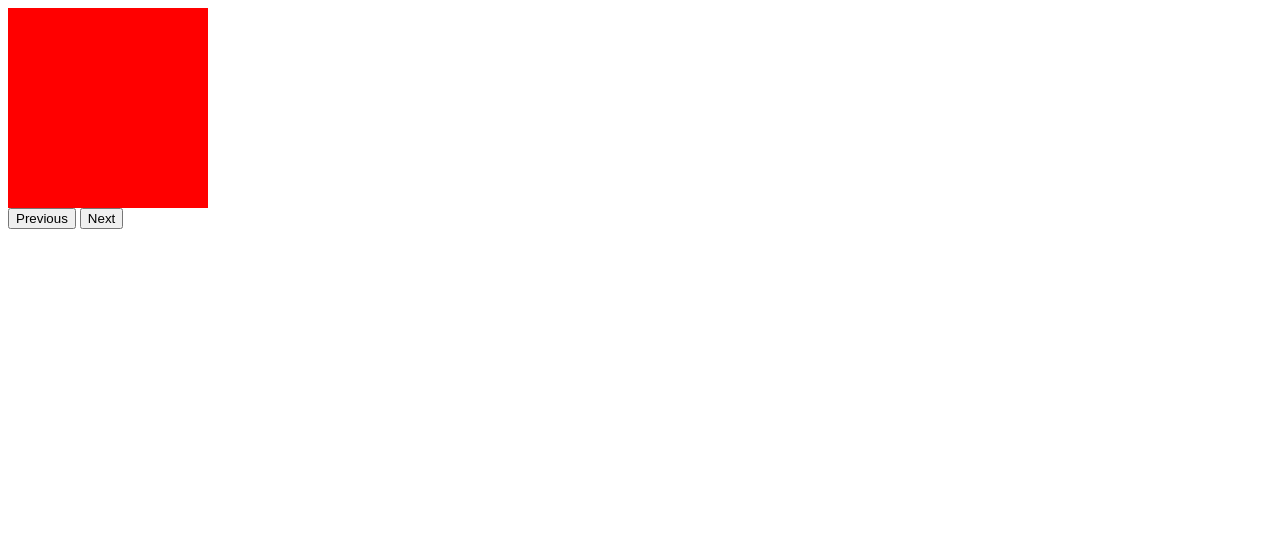
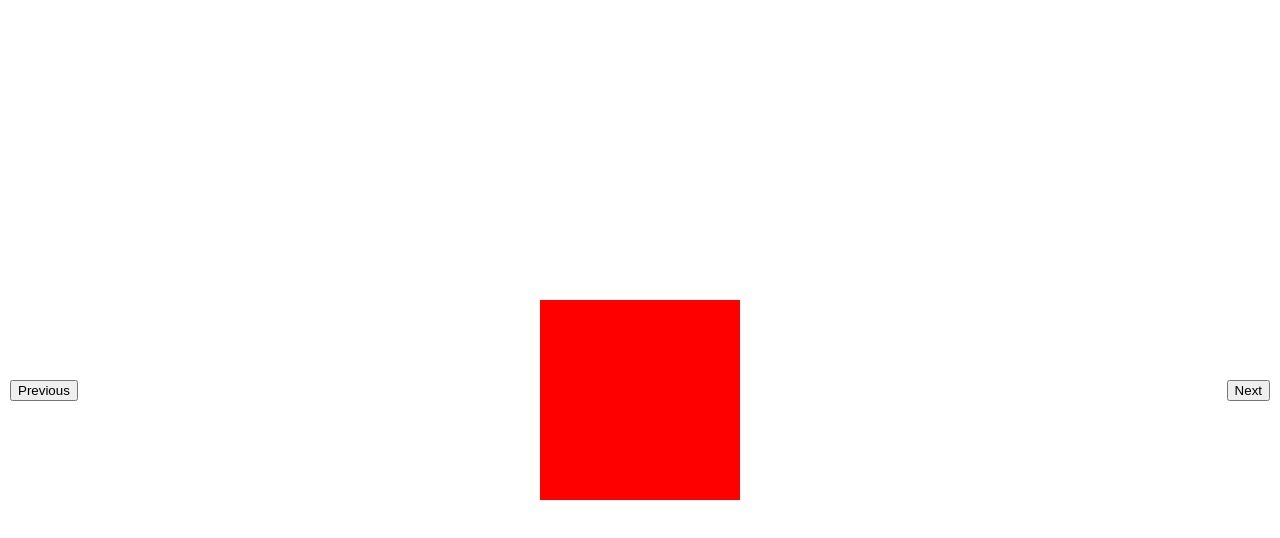
Before and after one commit to nwalker7727/ART101-DeadPlantMuseum, a plain HTML site: page index.html in a window 1280 px wide. Drawn offline with Linux system fonts and the light colour scheme.

Commit message:
Moved carousel to center of the page and moved buttons

```diff
--- a/css/style.css
+++ b/css/style.css
@@ -1,13 +1,22 @@
+body {
+    display: flex;
+    justify-content: center;
+    align-items: center;
+    height: 100vh;
+    margin: 0;
+}
+
 .carousel {
     display: flex;
     overflow: hidden;
     width: 200px;
     height: 200px;
+
 }
 
 .slide {
     flex: 0 0 100%;
-    transition: transform 1s ease; /* Adjust transition timing here */
+    transition: transform 1s ease;
     display: inline-block;
     width: 100%;
     height: 100%;
@@ -28,3 +37,16 @@
 .yellow {
     background-color: yellow;
 }
+
+button {
+    position: absolute;
+    top: calc(50% - 20px); /* Center the button vertically */
+}
+
+button:nth-of-type(1) {
+    left: 10px;
+}
+
+button:nth-of-type(2) {
+    right: 10px;
+}
```
Also changed, not shown: index.html (+1 -0 lines).
